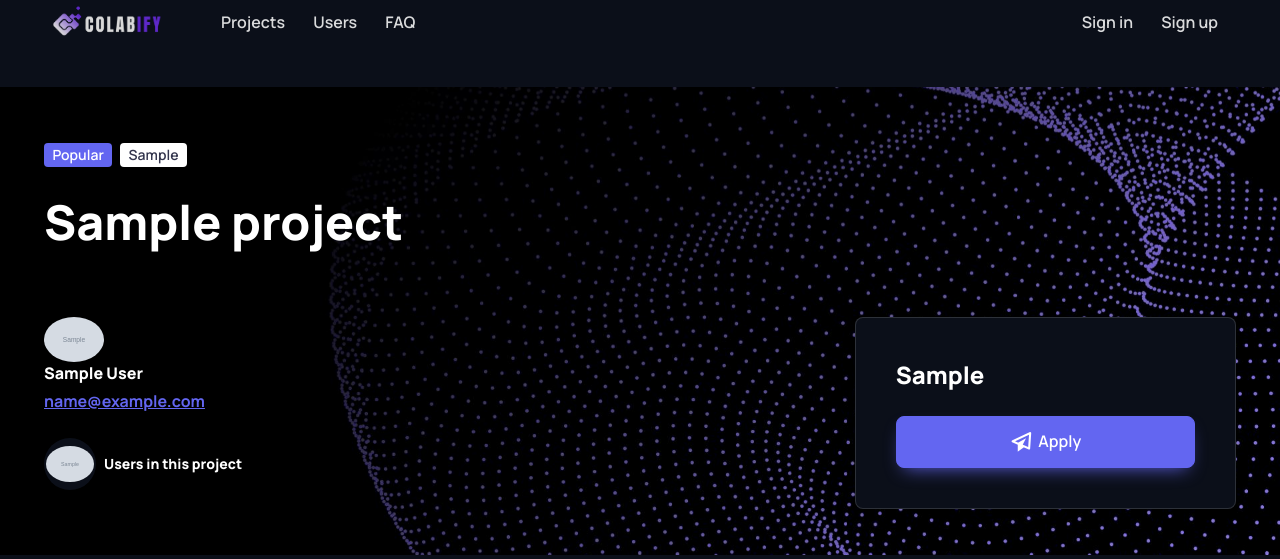
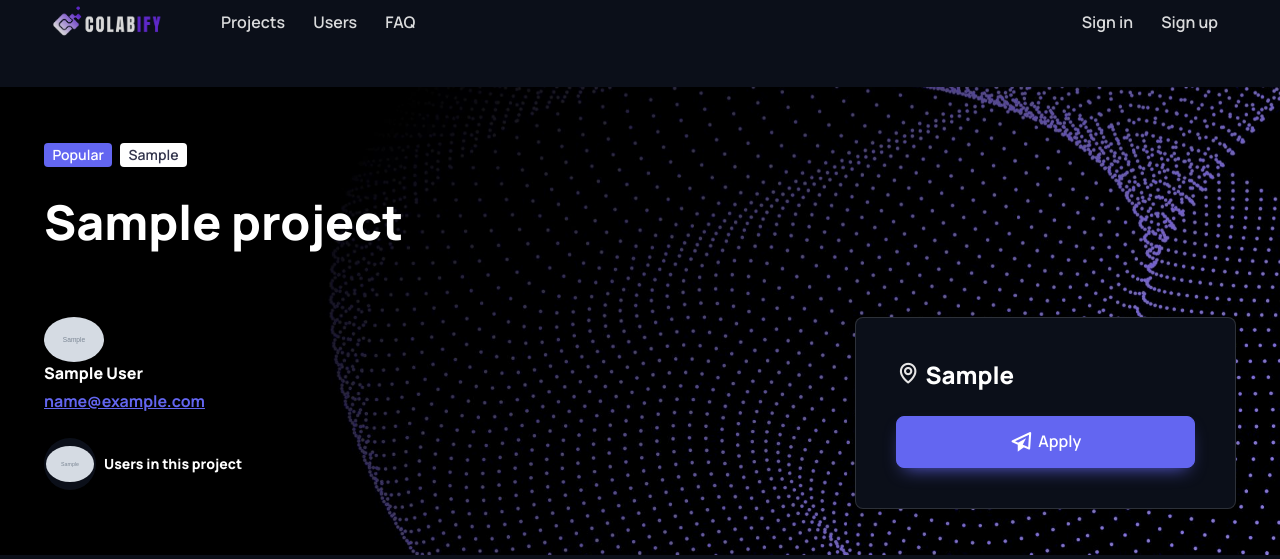
Before and after one commit to dariagridina/hackathon_swps, a Django app: page /projects/1/ in a window 1280 px wide. Shown: the part 17-576 px from the top of the page. Run offline with Django 4.2, Linux system fonts and the light colour scheme; tables that the repository leaves empty hold one stand-in row (values such as "Sample post"); grey boxes marked "Sample" are stand-in pictures; some libraries are stand-ins or nearby versions.

Commit message:
Add icon location

```diff
--- a/templates/projects/project_detail.html
+++ b/templates/projects/project_detail.html
@@ -41,7 +41,7 @@
                 <div class="col-lg-4 col-md-6">
                     <div class="card p-sm-3">
                         <div class="card-body ">
-                            <h4 class="mb-4">{{ project.location }}</h4>
+                            <h4 class="mb-4"><i class='bx bx-map bx-sm' style='color:#e7e6e6; margin-right: 5px'></i>{{ project.location }}</h4>
                             <a href="#"
                                class=" d-flex align-items-center btn btn-primary btn-lg shadow-primary"><i class='bx bx-paper-plane bx-sm' style="margin-right: 4px"></i>Apply</a>
                         </div>
```
